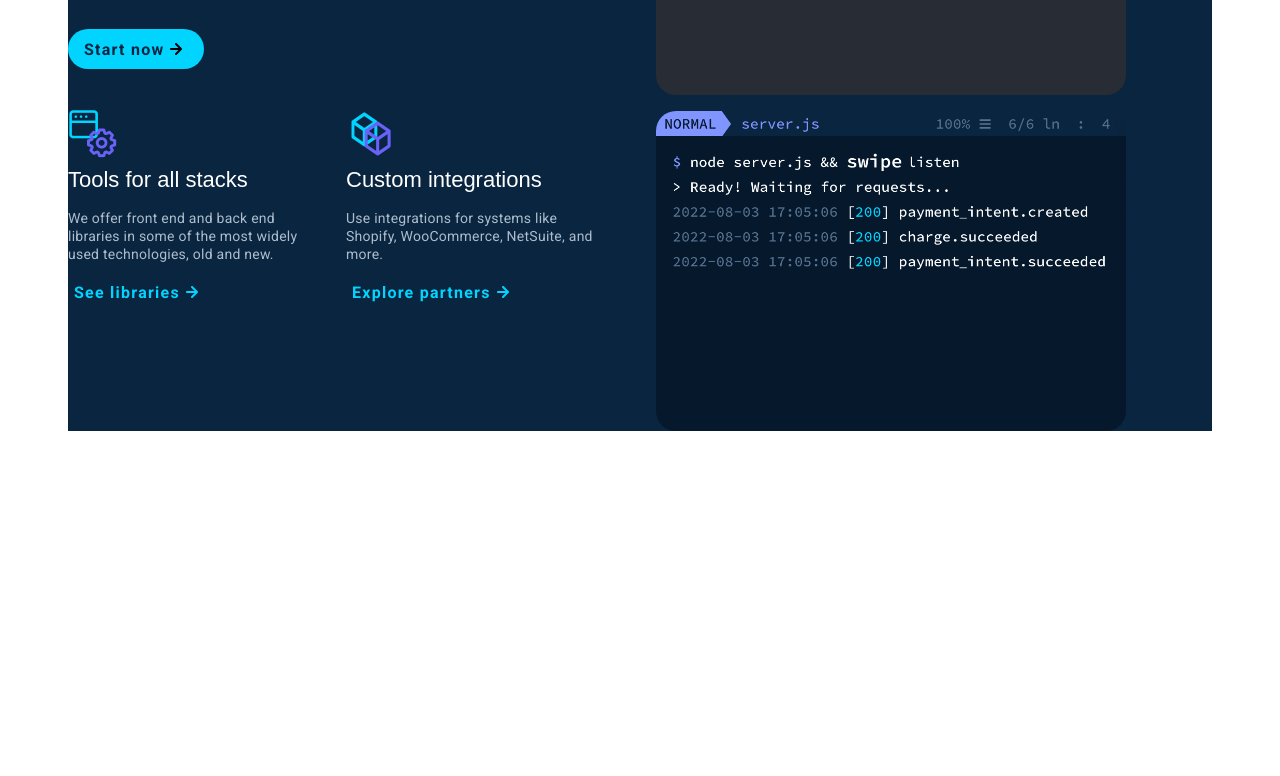
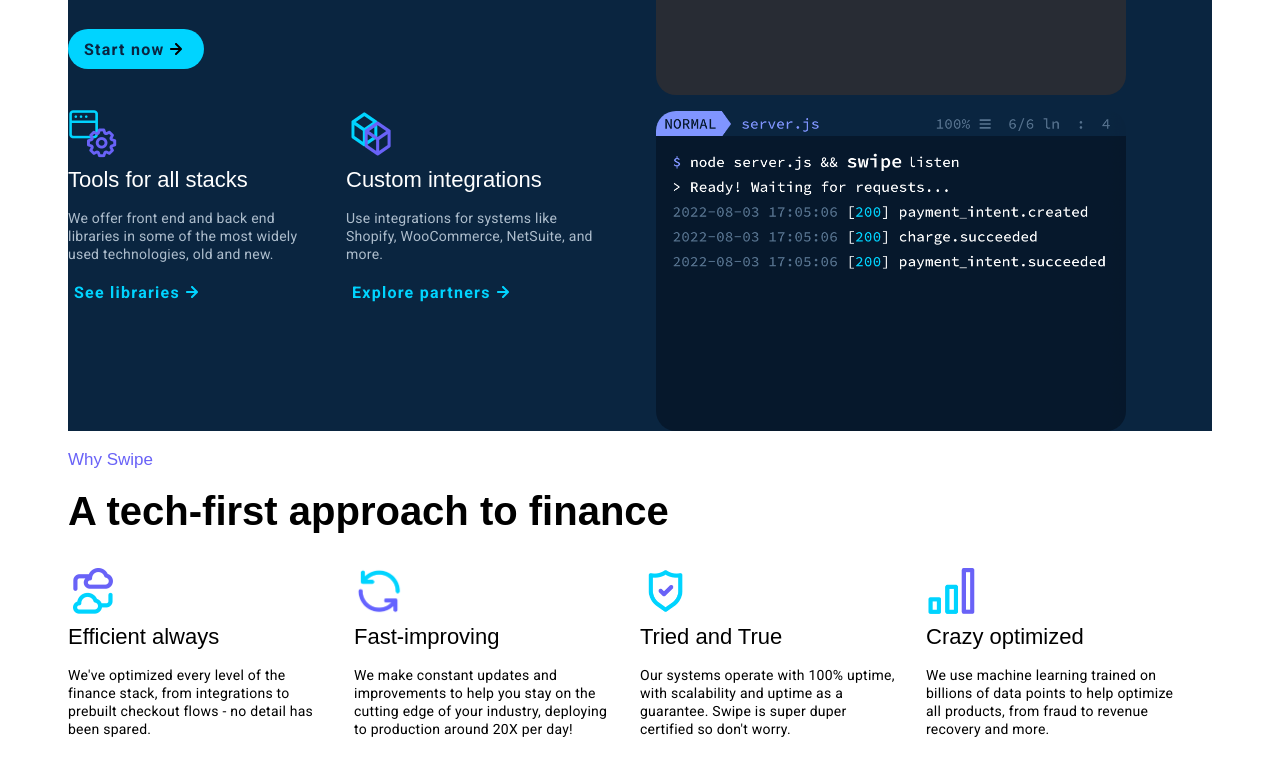
Before and after one commit to Spsk1313/swipe-landing-page, a plain HTML site: page index.html in a window 1280 px wide. Shown: the part 2755-3531 px from the top of the page. Before the commit the page ends 3250 px from the top, so only its background shows below. Drawn offline with Linux system fonts and the light colour scheme; a web font is replaced by a local one.

Commit message:
add why-swipe section

```diff
--- a/index.css
+++ b/index.css
@@ -419,3 +419,20 @@
   max-width: 470px;
   border-radius: 20px;
 }
+
+/* Why swipe section */
+.why-swipe-section .card-container {
+  display: flex;
+  margin: var(--spacing-lg) 0;
+}
+
+.why-swipe-section .card-container .card {
+  width: 25%;
+  padding: 0 var(--spacing-sm) 0 0;
+  margin: 0 var(--spacing-md) 0 0;
+  box-sizing: border-box;
+}
+
+.why-swipe-section .secondary-text {
+  color: var(--text-dark);
+}
--- a/index.html
+++ b/index.html
@@ -172,6 +172,51 @@
           </div>
         </div>
       </div>
+      <!-- Why swipe section -->
+      <div class="why-swipe-section">
+        <div class="section-container">
+          <p class="subtitle">Why Swipe</p>
+          <h2>A tech-first approach to finance</h2>
+          <div class="card-container">
+            <div class="card">
+              <img class="icon" src="assets/cloud-icon.png" alt="" />
+              <h3>Efficient always</h3>
+              <p class="secondary-text">
+                We've optimized every level of the finance stack, from
+                integrations to prebuilt checkout flows - no detail has been
+                spared.
+              </p>
+            </div>
+            <div class="card">
+              <img class="icon" src="assets/cycle-icon.png" alt="" />
+              <h3>Fast-improving</h3>
+              <p class="secondary-text">
+                We make constant updates and improvements to help you stay on
+                the cutting edge of your industry, deploying to production
+                around 20X per day!
+              </p>
+            </div>
+            <div class="card">
+              <img class="icon" src="assets/shield-icon.png" alt="" />
+              <h3>Tried and True</h3>
+              <p class="secondary-text">
+                Our systems operate with 100% uptime, with scalability and
+                uptime as a guarantee. Swipe is super duper certified so don't
+                worry.
+              </p>
+            </div>
+            <div class="card">
+              <img class="icon" src="assets/bars-icon.png" alt="" />
+              <h3>Crazy optimized</h3>
+              <p class="secondary-text">
+                We use machine learning trained on billions of data points to
+                help optimize all products, from fraud to revenue recovery and
+                more.
+              </p>
+            </div>
+          </div>
+        </div>
+      </div>
     </main>
   </body>
 </html>
```
